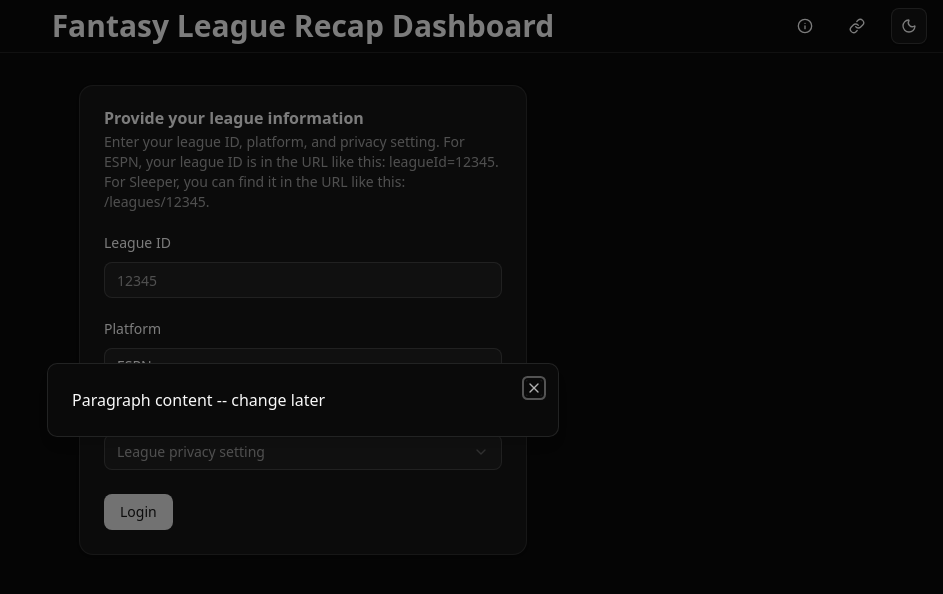
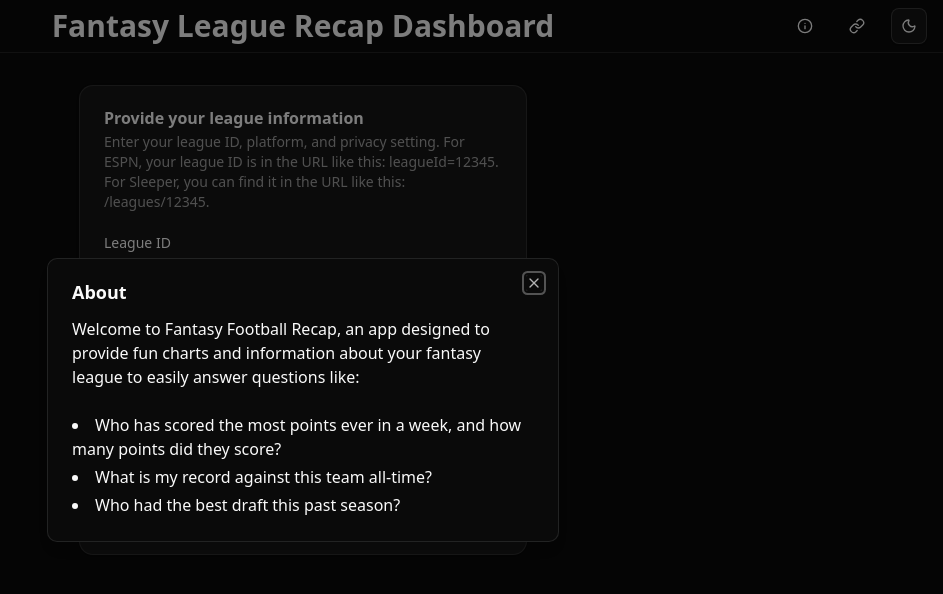
Before and after one commit to amolrairikar/espn-fantasy-league-analytics, a React (Vite) app in the folder frontend/: page /login in a window 1280 px wide. Both pictures are taken after a click on the button "Info". Shown: the top 594 px of the page, without its empty margins (337-1280 px from the left). Built offline with nearby package versions, Linux system fonts and the light colour scheme; no server answers.

Commit message:
chore: adding about message in info popup

```diff
--- a/frontend/src/features/header/components/Header.tsx
+++ b/frontend/src/features/header/components/Header.tsx
@@ -1,6 +1,6 @@
 import { Info, Link, LogOut } from 'lucide-react';
 import { Button } from '@/components/ui/button';
-import { Dialog, DialogContent, DialogTrigger } from '@/components/ui/dialog';
+import { Dialog, DialogContent, DialogHeader, DialogTitle, DialogTrigger } from '@/components/ui/dialog';
 import { ModeToggle } from '@/components/themes/mode_toggle';
 import { queryClient } from '@/components/utils/query_client';
 import type { HeaderProps } from '@/features/header/types';
@@ -22,7 +22,18 @@ const Header = ({ leagueData, onLogout }: HeaderProps) => {
             </Button>
           </DialogTrigger>
           <DialogContent>
-            <p>Paragraph content -- change later</p>
+            <DialogHeader>
+              <DialogTitle>About</DialogTitle>
+            </DialogHeader>
+            <p>
+              Welcome to Fantasy Football Recap, an app designed to provide fun charts and information about your
+              fantasy league to easily answer questions like:
+            </p>
+            <ul className="list-disc list-inside mt-2 space-y-1">
+              <li>Who has scored the most points ever in a week, and how many points did they score?</li>
+              <li>What is my record against this team all-time?</li>
+              <li>Who had the best draft this past season?</li>
+            </ul>
           </DialogContent>
         </Dialog>
         <Button asChild variant="ghost" size="icon" aria-label="GitHub" className="cursor-pointer">
```
